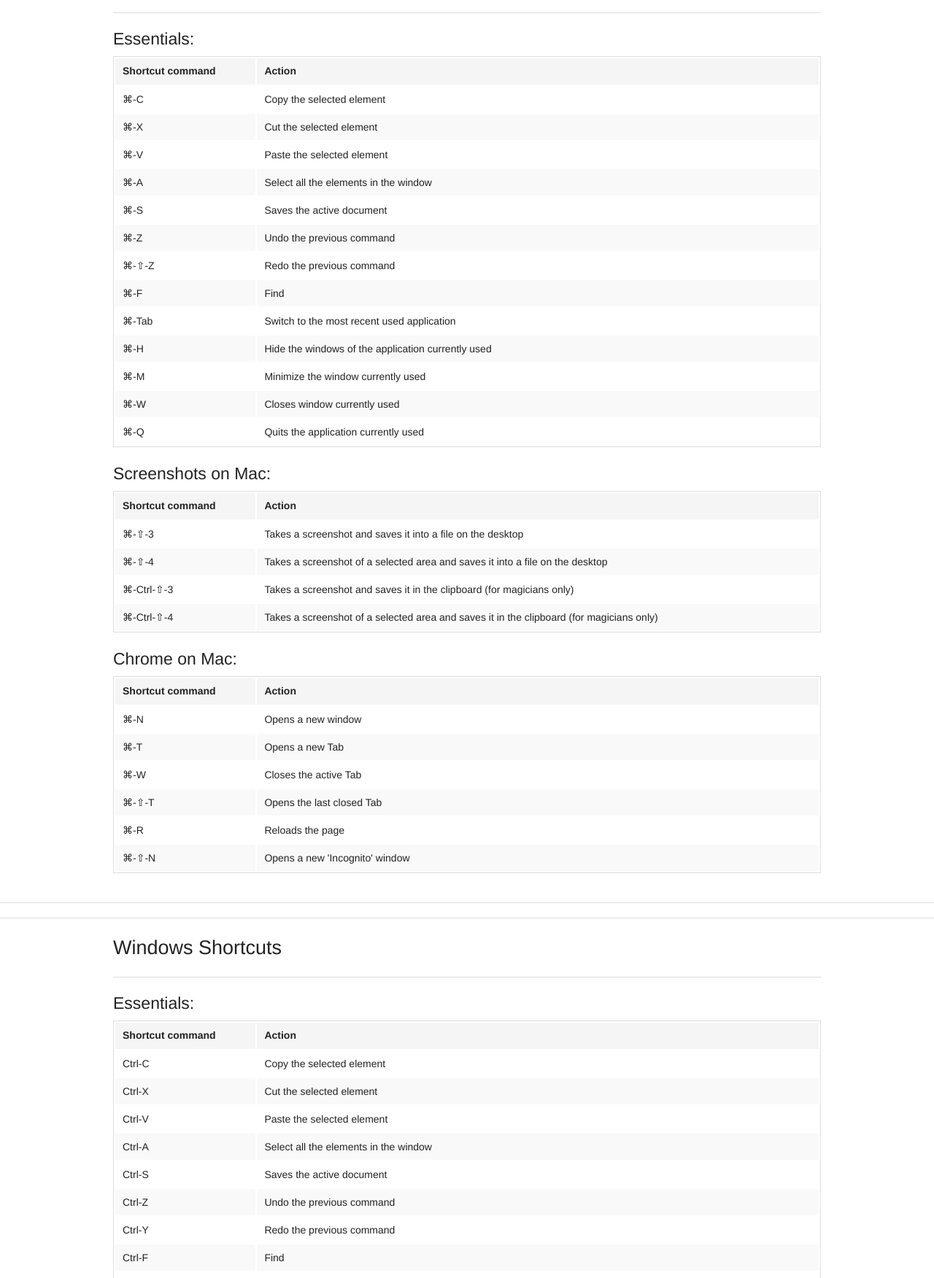
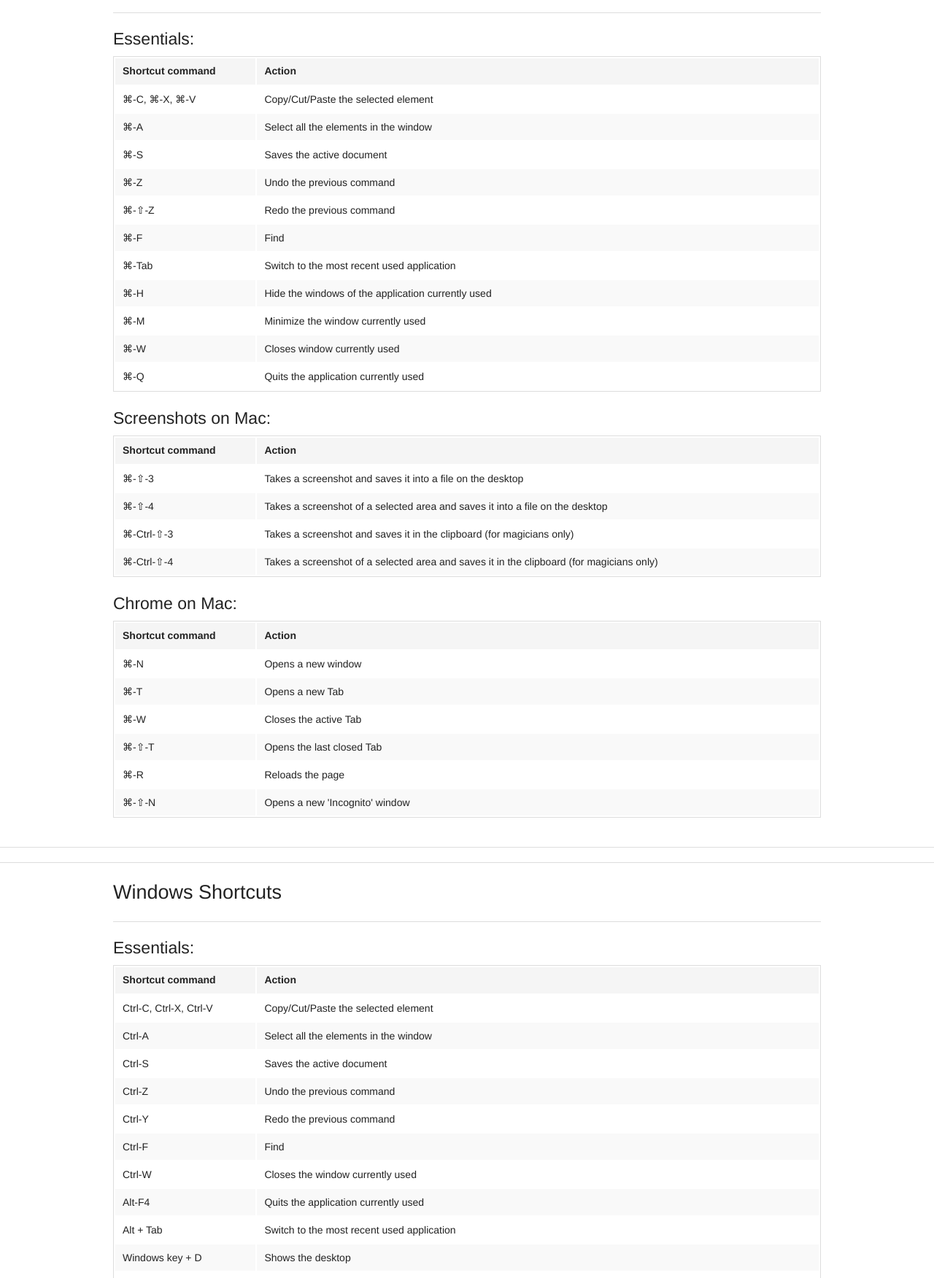
Before and after one commit to lilianjallageas/shortcutlist.net, a plain HTML site: page index.html in a window 1280 px wide. Shown: the part 214-1966 px from the top of the page at 73% size. Drawn offline with Linux system fonts and the light colour scheme.

Commit message:
- Added Keywords on the main page - New position for Google Analytics - Merged Copy/Cut/Paste

```diff
--- a/index.html
+++ b/index.html
@@ -4,9 +4,22 @@
 <head>
 	<meta charset="utf-8" />
 	<meta name="viewport" content="width=device-width, initial-scale=1.0" />
+	<meta name="description" content="The Web's reference for shortcuts">
+	<meta name="keywords" content="shortcut,shortcuts,mac shortcut,mac shortcuts, windows shortcut, windows shortcuts">
+	<meta name="author" content="Lilian Jallageas">
 	<title>Shortcut List</title>
 	<link rel="stylesheet" href="css/foundation.css" />
 	<script src="js/vendor/modernizr.js"></script>
+	<!-- GOOGLE ANALYTICS -->
+	<script>
+		(function(i,s,o,g,r,a,m){i['GoogleAnalyticsObject']=r;i[r]=i[r]||function(){
+		(i[r].q=i[r].q||[]).push(arguments)},i[r].l=1*new Date();a=s.createElement(o),
+		m=s.getElementsByTagName(o)[0];a.async=1;a.src=g;m.parentNode.insertBefore(a,m)
+		})(window,document,'script','//www.google-analytics.com/analytics.js','ga');
+
+		ga('create', 'UA-59791922-1', 'auto');
+		ga('send', 'pageview');
+	</script>
 </head>
 
 <body>
@@ -76,16 +89,8 @@
 				</thead>
 				<tbody>
 					<tr>
-						<td>⌘-C</td>
-						<td>Copy the selected element</td>
-					</tr>
-					<tr>
-						<td>⌘-X</td>
-						<td>Cut the selected element</td>
-					</tr>
-					<tr>
-						<td>⌘-V</td>
-						<td>Paste the selected element</td>
+						<td>⌘-C, ⌘-X, ⌘-V</td>
+						<td>Copy/Cut/Paste the selected element</td>
 					</tr>
 					<tr>
 						<td>⌘-A</td>
@@ -193,16 +198,8 @@
 				</thead>
 				<tbody>
 					<tr>
-						<td>Ctrl-C</td>
-						<td>Copy the selected element</td>
-					</tr>
-					<tr>
-						<td>Ctrl-X</td>
-						<td>Cut the selected element</td>
-					</tr>
-					<tr>
-						<td>Ctrl-V</td>
-						<td>Paste the selected element</td>
+						<td>Ctrl-C, Ctrl-X, Ctrl-V</td>
+						<td>Copy/Cut/Paste the selected element</td>
 					</tr>
 					<tr>
 						<td>Ctrl-A</td>
@@ -277,19 +274,6 @@
 		$(document).foundation();
 	</script>
 
-
-	<!-- GOOGLE ANALYTICS
-	**************************************** -->
-	<script>
-		(function(i,s,o,g,r,a,m){i['GoogleAnalyticsObject']=r;i[r]=i[r]||function(){
-		(i[r].q=i[r].q||[]).push(arguments)},i[r].l=1*new Date();a=s.createElement(o),
-		m=s.getElementsByTagName(o)[0];a.async=1;a.src=g;m.parentNode.insertBefore(a,m)
-		})(window,document,'script','//www.google-analytics.com/analytics.js','ga');
-
-		ga('create', 'UA-59791922-1', 'auto');
-		ga('send', 'pageview');
-	</script>
-
 </body>
 
 </html>
```
